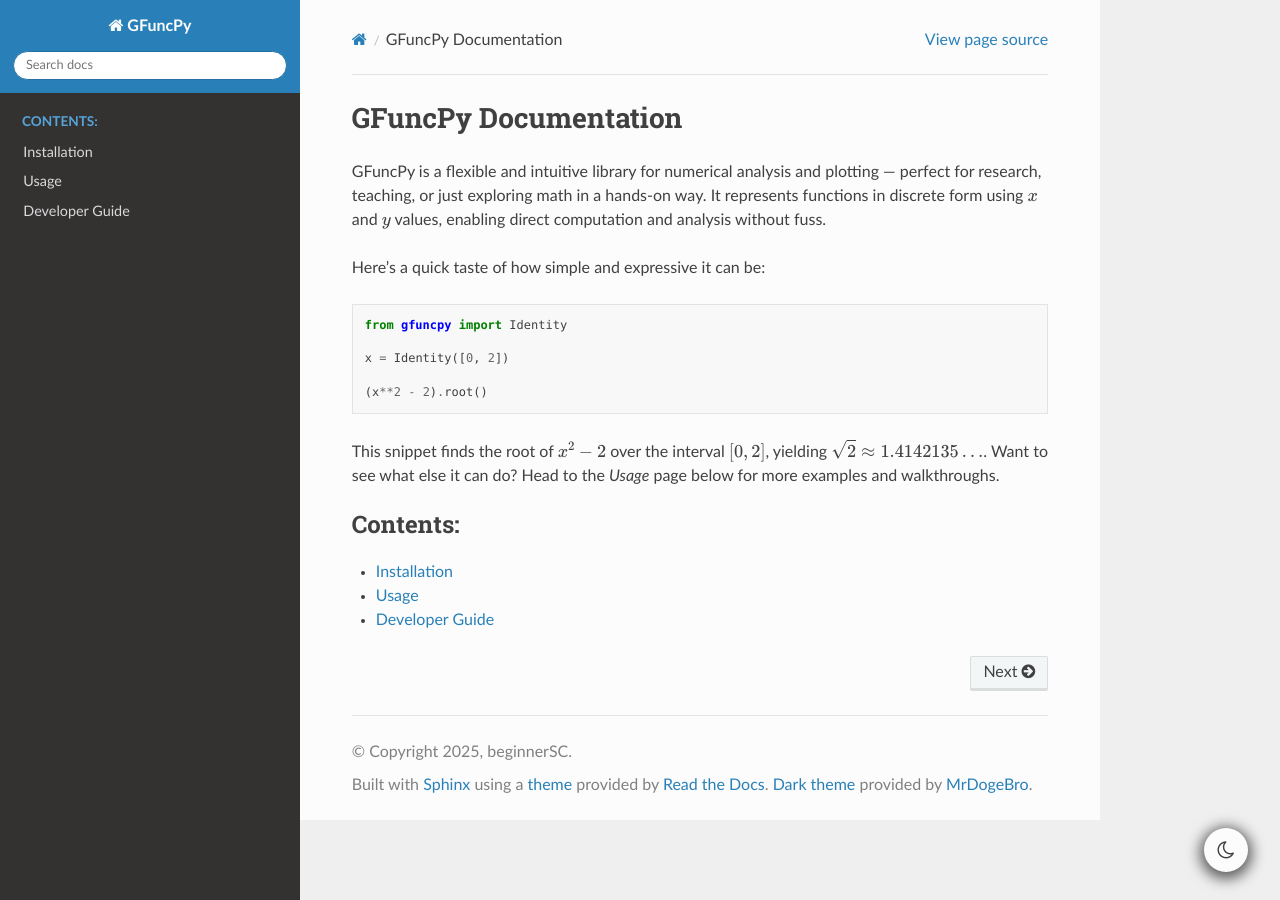
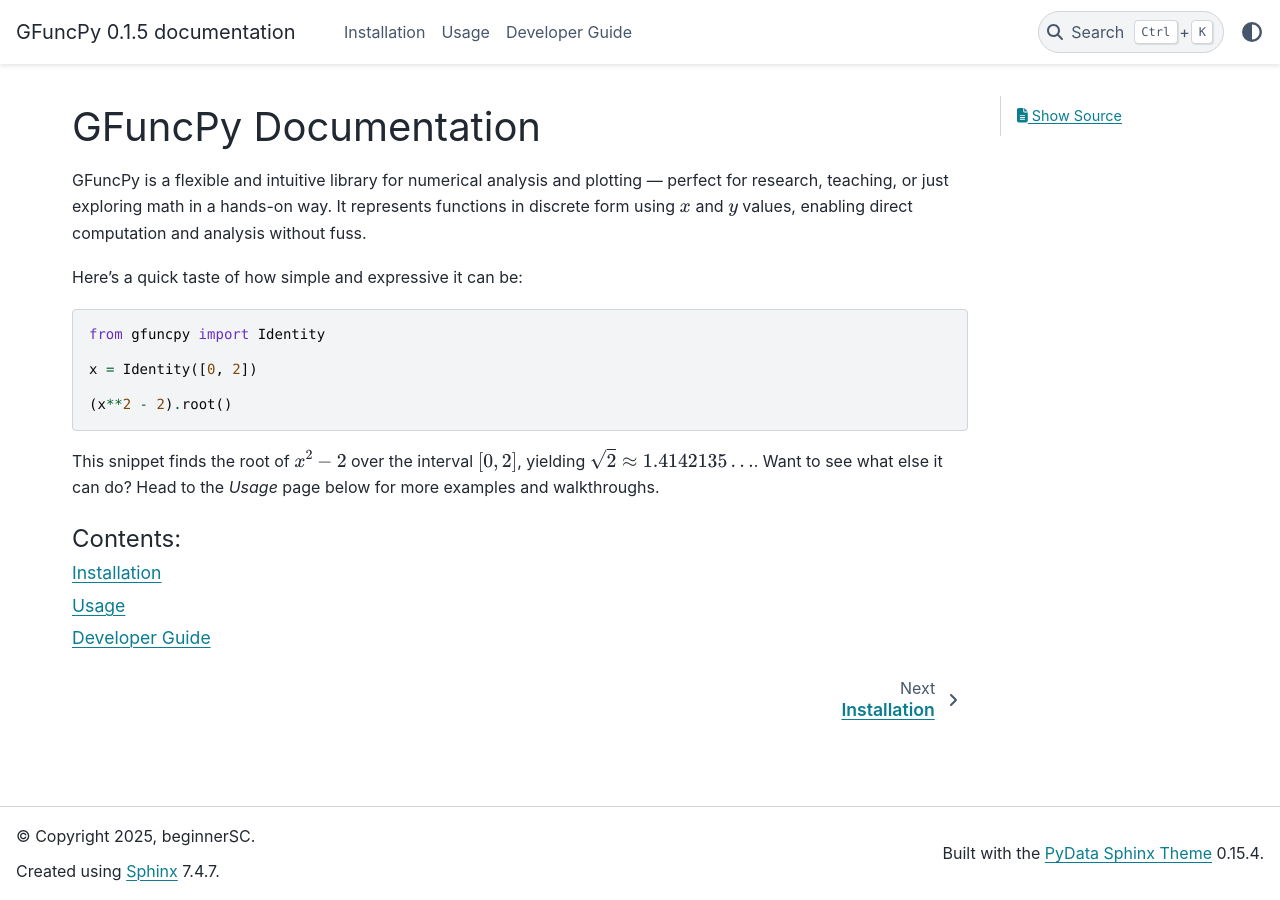
Before and after one commit to beginnerSC/gfuncpy, a Sphinx documentation site: the page built from docs/source/index.rst, in a window 1280 px wide. Built offline with Sphinx 7.4.7 and the PyData theme 0.15.4, drawn with Linux system fonts in a browser that asks for light colours.

Commit message:
trying out pydata theme

```diff
--- a/docs/source/conf.py
+++ b/docs/source/conf.py
@@ -40,7 +40,7 @@ extensions = [  'nbsphinx',
                 'sphinx.ext.mathjax',
                 'sphinx.ext.viewcode',
                 'sphinx_copybutton',
-                'sphinx_rtd_dark_mode'
+                # 'sphinx_rtd_dark_mode'   # for sphinx_rtd_theme only
              ]
 
 default_dark_mode = False
@@ -53,8 +53,10 @@ exclude_patterns = []
 # -- Options for HTML output -------------------------------------------------
 # https://www.sphinx-doc.org/en/master/usage/configuration.html#options-for-html-output
 
-import sphinx_rtd_theme
-html_theme = 'sphinx_rtd_theme'
+
+import pydata_sphinx_theme
+html_theme = "pydata_sphinx_theme"
+
 # html_theme = 'alabaster'
 html_static_path = ['_static']
 
--- a/pyproject.toml
+++ b/pyproject.toml
@@ -10,6 +10,7 @@ python = "^3.12"
 matplotlib = "^3.10.3"
 numpy = "^2.3.1"
 scipy = "^1.16.0"
+pydata-sphinx-theme = "^0.16.1"
 
 
 [tool.poetry.group.dev.dependencies]
--- a/requirements.txt
+++ b/requirements.txt
@@ -3,9 +3,9 @@ sphinx==8.1.3
 sphinx-copybutton
 ipykernel
 nbsphinx
-sphinx-rtd-theme
-# pydata-sphinx-theme
-sphinx-rtd-dark-mode
+# sphinx-rtd-theme
+# sphinx-rtd-dark-mode  # for sphinx-rtd-theme only
+pydata-sphinx-theme
 matplotlib
 numpy
 scipy
```
